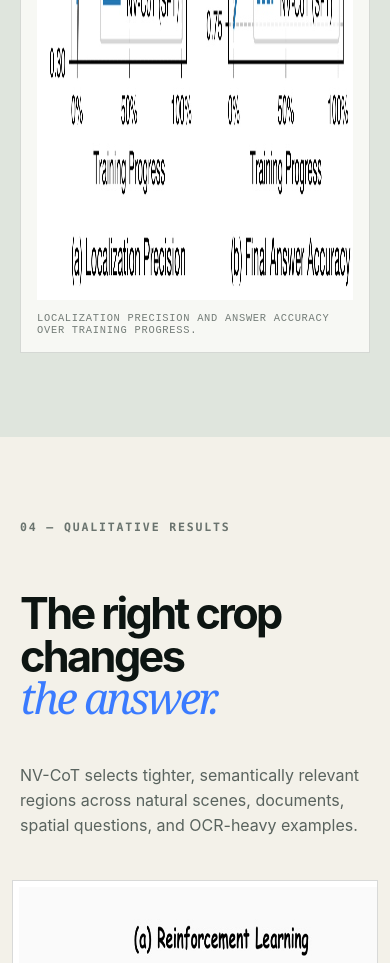
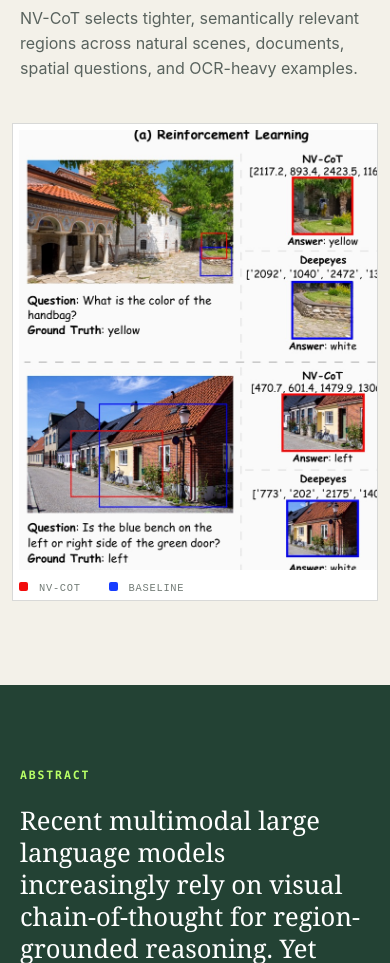
Before and after one commit to kesenzhao/NV-CoT, a plain HTML site: page index.html in a window 390 px wide. Shown: the part 8100-9063 px from the top of the page. Drawn offline with Linux system fonts and the light colour scheme.

Commit message:
Reduce result figure heights

```diff
--- a/styles.css
+++ b/styles.css
@@ -323,11 +323,12 @@ h1 em, h2 em { color: var(--acid); font-family: Georgia, "Times New Roman", seri
 .figure-split h3 { margin: 0 0 14px; font-size: 2.6rem; letter-spacing: -.05em; }
 .figure-split > div > p:last-child { color: #65706a; }
 .figure-split figure { margin: 0; padding: 16px; background: #f7f8f4; border: 1px solid rgba(13,21,18,.14); }
+.figure-split figure img { width: 100%; height: clamp(280px, 32vw, 380px); object-fit: cover; object-position: center; }
 .figure-split figcaption, .example-figure figcaption { margin-top: 12px; color: #737c77; font: .65rem ui-monospace, monospace; text-transform: uppercase; letter-spacing: .07em; }
 
 .examples { background: var(--paper); }
 .example-figure { max-width: 1120px; margin: 0 auto; padding: 14px; border: 1px solid var(--line); background: #fff; }
-.example-figure img { width: 100%; }
+.example-figure img { width: 100%; height: clamp(360px, 48vw, 540px); object-fit: cover; object-position: center; }
 .legend { display: inline-block; width: 9px; height: 9px; margin-right: 4px; border-radius: 2px; }
 .legend.red { background: #f20d0d; }
 .legend.blue { background: #173dff; }
@@ -405,7 +406,7 @@ footer a:hover { color: var(--acid); }
   .chart-row { grid-template-columns: 84px 1fr 38px; gap: 8px; }
   .benchmark-chart > p { margin-left: 92px; }
   .example-figure { margin-inline: -8px; padding: 6px; overflow-x: auto; }
-  .example-figure img { min-width: 760px; }
+  .example-figure img { min-width: 760px; height: 440px; }
   .citation { gap: 42px; }
   pre { padding: 18px; font-size: .68rem; }
   footer { padding: 50px 20px; }
```
